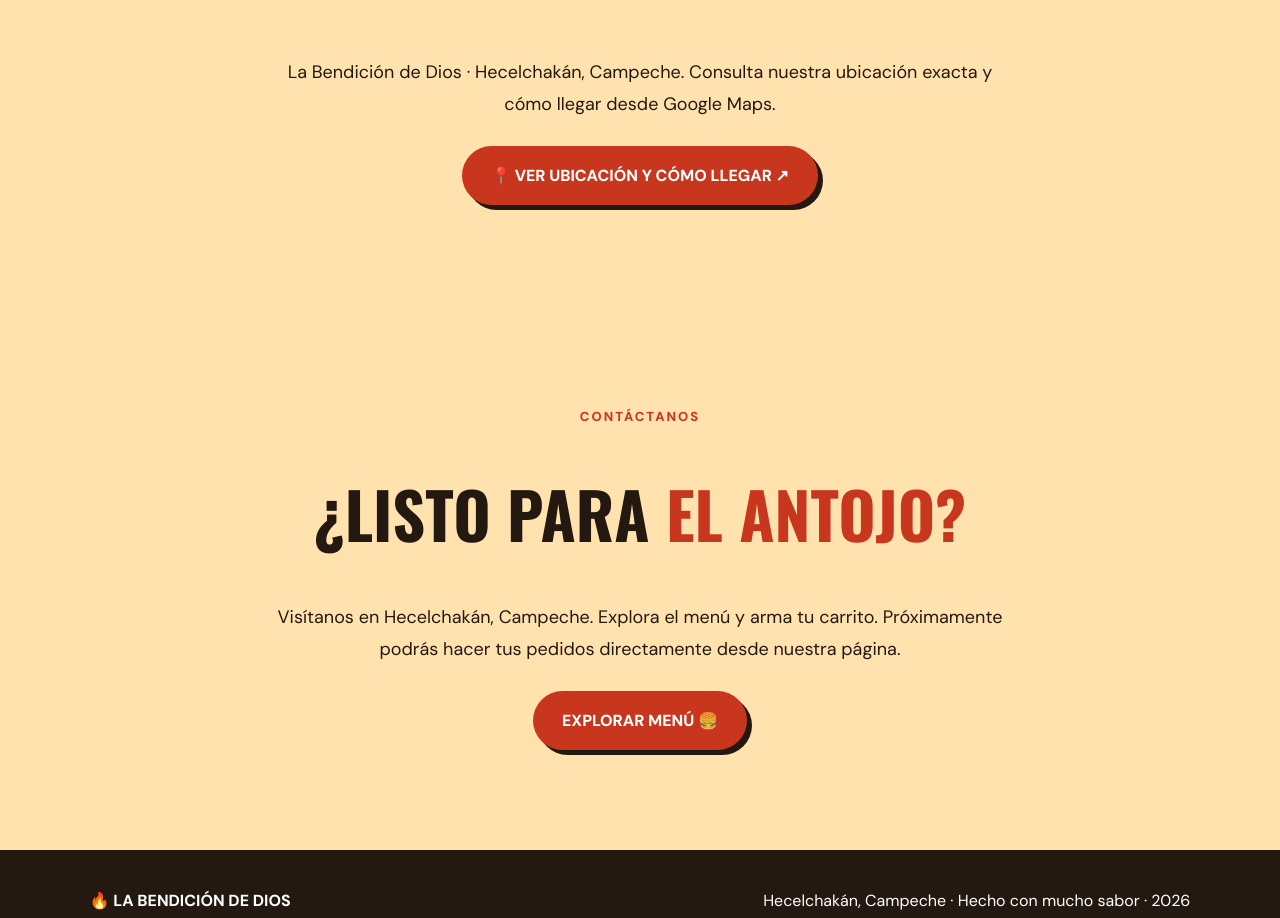
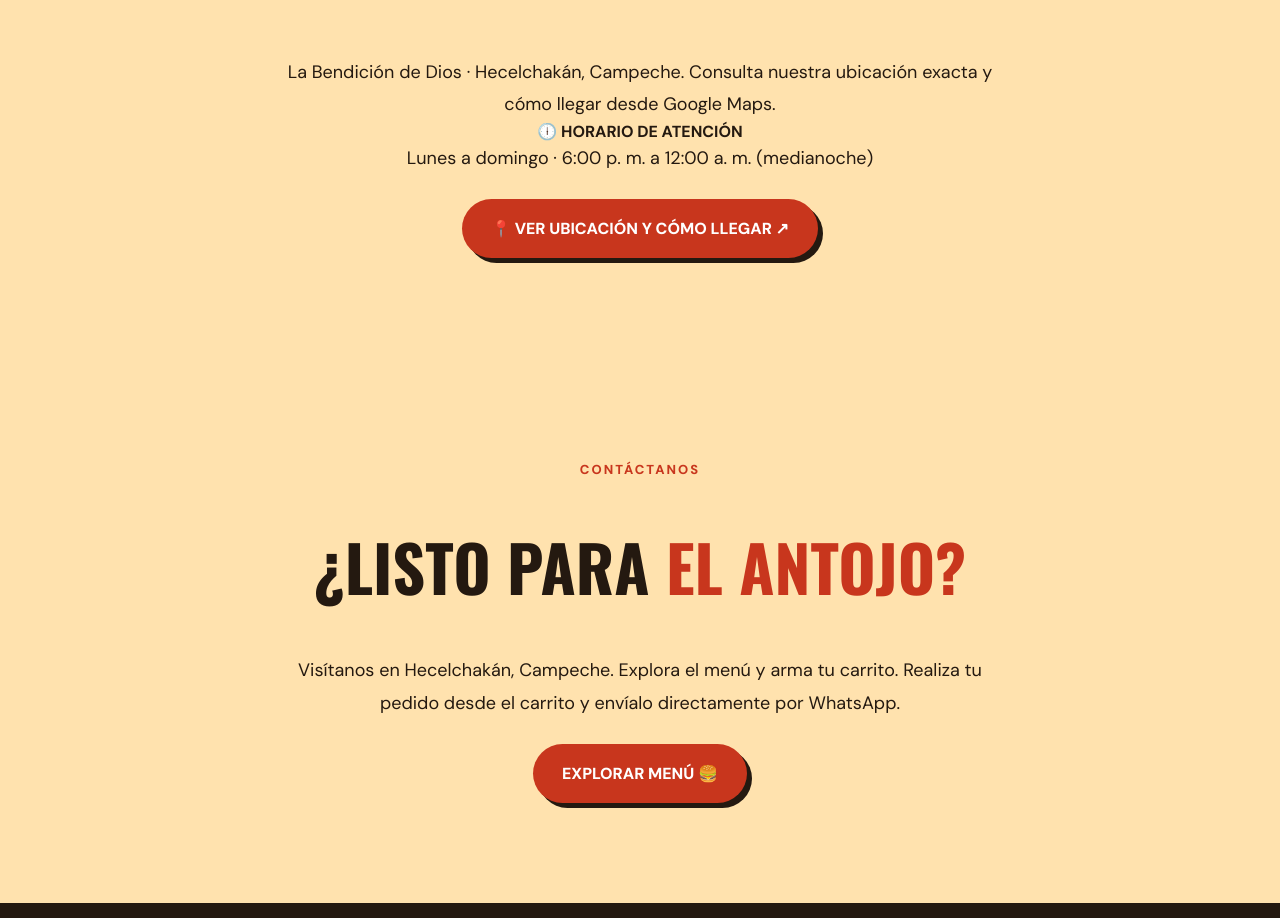
Before and after one commit to Yimpi03/brasa-burger-club, an Angular app: page / in a window 1280 px wide. Shown: the part 6240-7158 px from the top of the page. Built offline with nearby package versions, Linux system fonts and the light colour scheme.

Commit message:
Display daily business hours 6 PM to midnight

```diff
--- a/src/main.ts
+++ b/src/main.ts
@@ -7,8 +7,8 @@ import { CommonModule } from '@angular/common';
 <section id="nosotros" class="about"><span class="label">CONÓCENOS</span><h2>NO HACEMOS HAMBURGUESAS.<br><em>CREAMOS ANTOJOS.</em></h2><p>En La Bendición de Dios, en Hecelchakán, Campeche, cada hamburguesa se prepara con pasión. Combinamos ingredientes frescos, carne a la parrilla y nuestras salsas especiales para hacer de cada mordida una experiencia inolvidable.</p><div class="features"><span>🔥 A la parrilla</span><span>🥬 Ingredientes frescos</span><span>❤️ Hechas con pasión</span></div></section>
 <section id="menu" class="menu"><span class="label">ELIGE TU FAVORITA</span><h2>NUESTRO <em>MENÚ</em></h2><div class="filters"><button *ngFor="let c of categories" [class.active]="category()===c" (click)="category.set(c)">{{c}}</button></div><div class="grid"><article *ngFor="let p of filtered()"><img [src]="p.image" [alt]="p.name"><div class="card"><small>{{p.type}}</small><h3>{{p.name}}</h3><p>{{p.description}}</p><div class="price"><strong>&#36;{{p.price}} MXN</strong><button (click)="add(p)">+ Agregar</button></div></div></article></div></section>
 <section id="promos" class="promo"><div><span class="label">PROMOCIONES</span><h2>COMBOS QUE <em>ENCIENDEN.</em></h2><p>Conoce nuestro menú de hamburguesas, tacos, hot dogs y antojitos. Próximamente anunciaremos nuestras promociones.</p><a class="cta yellow" href="#menu">VER HAMBURGUESAS ↗</a></div><img src="https://images.unsplash.com/photo-1550547660-d9450f859349?w=1100&q=85" alt="Combo de hamburguesa"></section>
-<section id="ubicacion" class="contact location"><span class="label">ENCUÉNTRANOS</span><h2>VISÍTANOS EN <em>HECELCHAKÁN</em></h2><p>La Bendición de Dios · Hecelchakán, Campeche. Consulta nuestra ubicación exacta y cómo llegar desde Google Maps.</p><a class="cta" href="https://maps.app.goo.gl/Da3MJX97wf7nwyT16" target="_blank" rel="noopener noreferrer">📍 VER UBICACIÓN Y CÓMO LLEGAR ↗</a></section>
-<section id="contacto" class="contact"><span class="label">CONTÁCTANOS</span><h2>¿LISTO PARA <em>EL ANTOJO?</em></h2><p>Visítanos en Hecelchakán, Campeche. Explora el menú y arma tu carrito. Próximamente podrás hacer tus pedidos directamente desde nuestra página.</p><a class="cta" href="#menu">EXPLORAR MENÚ 🍔</a></section>
+<section id="ubicacion" class="contact location"><span class="label">ENCUÉNTRANOS</span><h2>VISÍTANOS EN <em>HECELCHAKÁN</em></h2><p>La Bendición de Dios · Hecelchakán, Campeche. Consulta nuestra ubicación exacta y cómo llegar desde Google Maps.</p><div class="business-hours"><strong>🕕 HORARIO DE ATENCIÓN</strong><p>Lunes a domingo · 6:00 p. m. a 12:00 a. m. (medianoche)</p></div><a class="cta" href="https://maps.app.goo.gl/Da3MJX97wf7nwyT16" target="_blank" rel="noopener noreferrer">📍 VER UBICACIÓN Y CÓMO LLEGAR ↗</a></section>
+<section id="contacto" class="contact"><span class="label">CONTÁCTANOS</span><h2>¿LISTO PARA <em>EL ANTOJO?</em></h2><p>Visítanos en Hecelchakán, Campeche. Explora el menú y arma tu carrito. Realiza tu pedido desde el carrito y envíalo directamente por WhatsApp.</p><a class="cta" href="#menu">EXPLORAR MENÚ 🍔</a></section>
 <footer><strong>🔥 LA BENDICIÓN DE DIOS</strong><span>Hecelchakán, Campeche · Hecho con mucho sabor · 2026</span></footer>
 <div *ngIf="open()" class="shade" (click)="open.set(false)"></div><aside *ngIf="open()"><div class="row"><h2>Tu carrito 🛒</h2><button (click)="open.set(false)">✕</button></div><p *ngIf="!items().length">¡Tu carrito está vacío! Elige algo delicioso.</p><div *ngFor="let p of items();let i=index" class="cartline"><strong>{{p.name}}</strong><span>&#36;{{p.price}}</span><button (click)="remove(i)">Quitar</button></div><h3>Total: &#36;{{total()}} MXN</h3><label>Tipo de entrega</label><select #delivery><option value="Recoger en el local">Recoger en el local</option><option value="Servicio a domicilio">Servicio a domicilio</option></select><label>Nombre del cliente</label><input #customer placeholder="Escribe tu nombre"><label>Dirección (solo si es a domicilio)</label><input #address placeholder="Calle, número y referencias"><label>Indicaciones adicionales</label><textarea #notes placeholder="Ej. Sin cebolla"></textarea><button class="checkout" [disabled]="!items().length" (click)="checkout(delivery.value,customer.value,address.value,notes.value)">Finalizar pedido por WhatsApp</button><p class="disclaimer">Se abrirá WhatsApp con el pedido listo. Debes presionar Enviar para mandarlo al negocio. Entrega y pago sujetos a confirmación.</p></aside>
 `})
```
